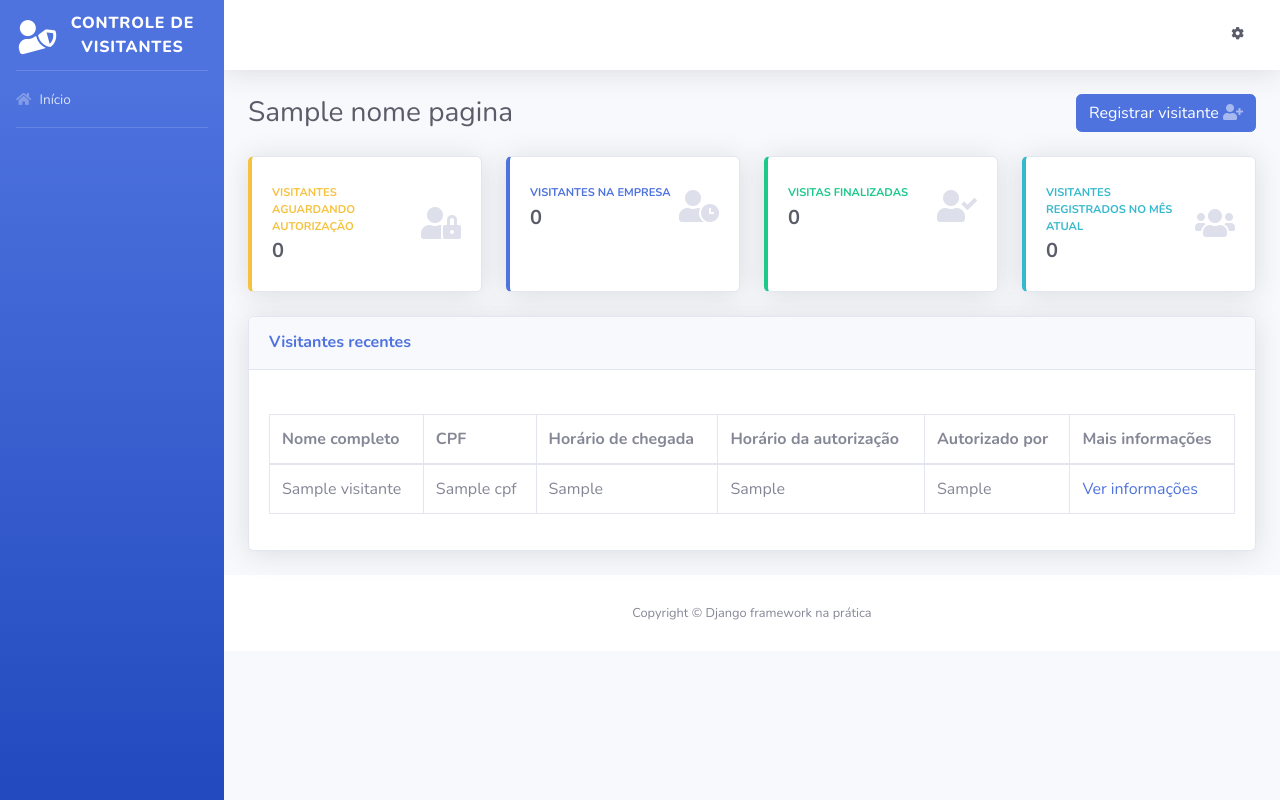
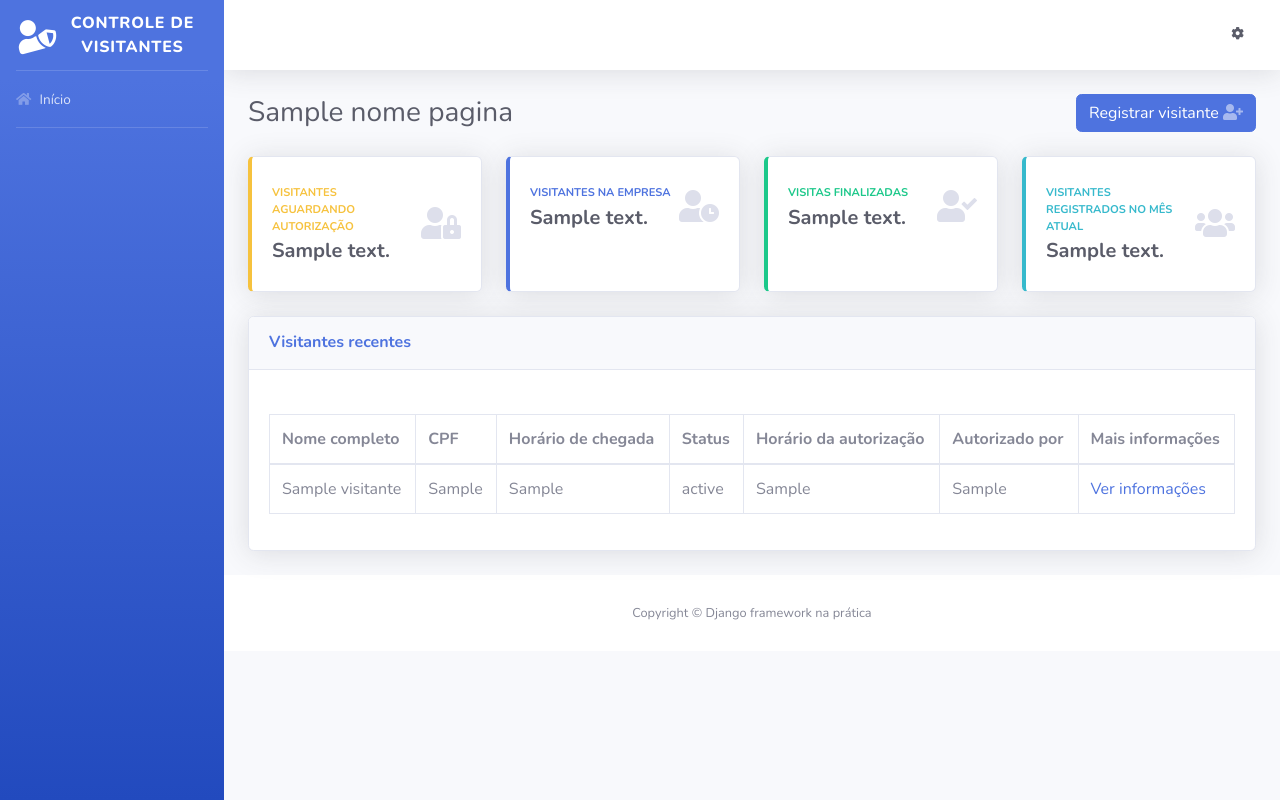
Before and after one commit to reginaldo-castro/registrovisitante, a Django app: template templates/index.html in a window 1280 px wide. Run offline with Django 3.2, Linux system fonts and the light colour scheme; the template is opened without the code that fills it: most values are stand-ins (such as "Sample title", 1, 10 or a date in 2020); parts of the project's set-up code (start-up, migrations or seed data) failed here and were passed over; some libraries are stand-ins or nearby versions.

Commit message:
trazendo os dados da base de dados para o dashboard e o status do visitante

```diff
--- a/templates/index.html
+++ b/templates/index.html
@@ -27,7 +27,7 @@
                     <div class="row no-gutters align-items-center">
                         <div class="col mr-2">
                             <div class="text-xs font-weight-bold text-warning text-uppercase mb-1">Visitantes aguardando autorização</div>
-                            <div class="h5 mb-0 font-weight-bold text-gray-800">0</div>
+                            <div class="h5 mb-0 font-weight-bold text-gray-800">{{ visitante_aguardando }}</div>
                         </div>
 
                         <div class="col-auto">
@@ -44,7 +44,7 @@
                     <div class="row no-gutters align-items-center">
                         <div class="col mr-2">
                             <div class="text-xs font-weight-bold text-primary text-uppercase mb-1">Visitantes na empresa</div>
-                            <div class="h5 mb-0 font-weight-bold text-gray-800">0</div>
+                            <div class="h5 mb-0 font-weight-bold text-gray-800">{{visitante_em_visitas }}</div>
                         </div>
 
                         <div class="col-auto">
@@ -61,7 +61,7 @@
                     <div class="row no-gutters align-items-center">
                         <div class="col mr-2">
                             <div class="text-xs font-weight-bold text-success text-uppercase mb-1">Visitas finalizadas</div>
-                            <div class="h5 mb-0 font-weight-bold text-gray-800">0</div>
+                            <div class="h5 mb-0 font-weight-bold text-gray-800">{{visitante_finalizado}}</div>
                         </div>
                         <div class="col-auto">
                             <i class="fas fa-user-check fa-2x text-gray-300"></i>
@@ -77,7 +77,7 @@
                     <div class="row no-gutters align-items-center">
                         <div class="col mr-2">
                             <div class="text-xs font-weight-bold text-info text-uppercase mb-1">Visitantes registrados no mês atual</div>
-                            <div class="h5 mb-0 font-weight-bold text-gray-800">0</div>
+                            <div class="h5 mb-0 font-weight-bold text-gray-800">{{visitante_mes}}</div>
                         </div>
                         <div class="col-auto">
                             <i class="fas fa-users fa-2x text-gray-300"></i>
@@ -100,6 +100,7 @@
                         <th>Nome completo</th>
                         <th>CPF</th>
                         <th>Horário de chegada</th>
+                        <th>Status</th>
                         <th>Horário da autorização</th>
                         <th>Autorizado por</th>
                         <th>Mais informações</th>
@@ -109,8 +110,9 @@
                         {% for visitante in todos_visitantes %}
                         <tr>
                             <td>{{ visitante.nome_completo }}</td>
-                            <td>{{ visitante.cpf }}</td>
+                            <td>{{ visitante.get_cpf }}</td>
                             <td>{{ visitante.horario_chegada }}</td>
+                            <td>{{ visitante.get_status_display }}</td>
                             <td>{{ visitante.get_horario_autorizacao }}</td>
                             <td>{{ visitante.get_colaborador_responsavel }}</td>
                             <td>
```
